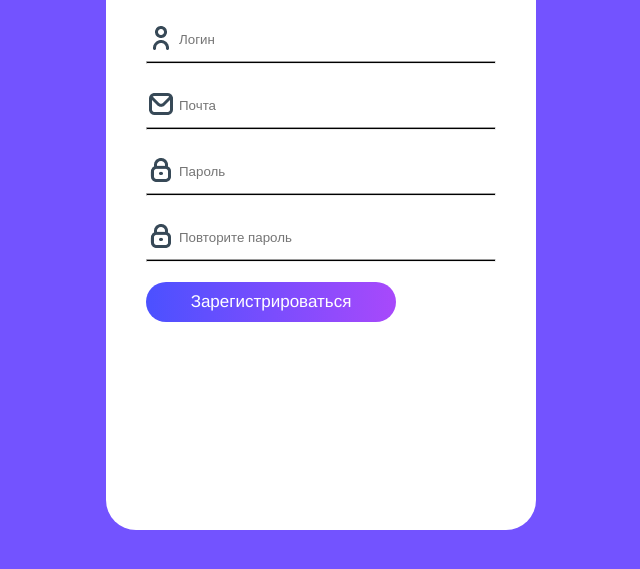
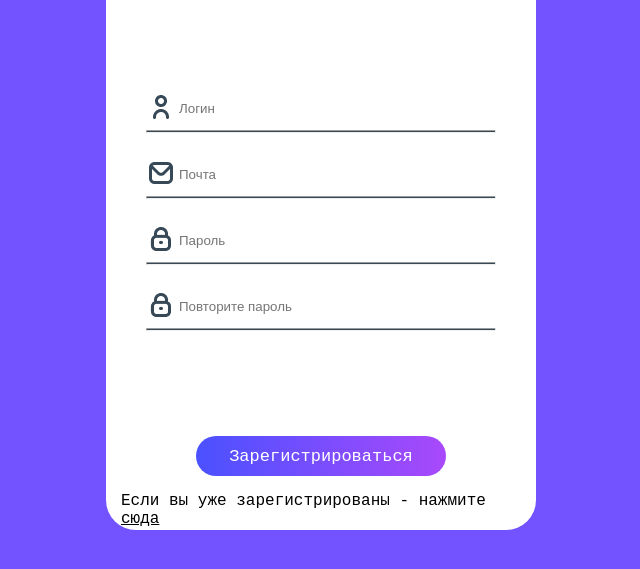
Before and after one commit to Habro-code/Log-in, a plain HTML site: page index.html in a window 1280 px wide. Shown: the part 113-682 px from the top of the page, without its empty margins (319-959 px from the left). Drawn offline with Linux system fonts and the light colour scheme.

Commit message:
Add files via upload

```diff
--- a/index.css
+++ b/index.css
@@ -20,13 +20,14 @@ h1 {
 .word_reg {
   text-align: center;
   margin-top: 0px;
+  margin-bottom: 90px;
 }
 
 hr {
   margin-top: 0px;
   margin-bottom: 20px;
   height: 1px;
-  background-color: black;
+  background-color: #374957;
   border-radius: 5px;
 }
 
@@ -37,6 +38,7 @@ input {
   border: none;
   background: transparent;
 }
+
 .button button {
   background: linear-gradient(90deg, #4b51ff, #a849fb);
   border: none;
@@ -45,7 +47,28 @@ input {
   width: 250px;
   border-radius: 20px;
   color: white;
-  font-family: "Franklin Gothic Medium", "Arial Narrow", Arial, sans-serif;
+  font-family: OCR A Std, monospace;
   font-size: 17px;
   cursor: pointer;
+  position: relative;
+  left: 50%;
+  transform: translate(-50%, 0);
+  margin-top: 85px;
 }
+.button a {
+  color: white;
+  text-decoration: none;
+}
+
+.if {
+  font-family: OCR A Std, monospace, "Lucida Sans Unicode", Geneva, Verdana,
+    sans-serif;
+  width: 400px;
+  cursor: pointer;
+  position: relative;
+  left: 50%;
+  transform: translate(-50%, 0);
+}
+.if a {
+  color: black;
+}
--- a/index.html
+++ b/index.html
@@ -41,7 +41,23 @@
         <hr />
       </div>
       <div class="button">
-        <button>Зарегистрироваться</button>
+        <button>
+          <a
+            target="_blank"
+            href="https://www.youtube.com/watch?v=dQw4w9WgXcQ&ab_channel=RickAstley"
+            >Зарегистрироваться</a
+          >
+        </button>
+      </div>
+      <div class="if">
+        <p>
+          Если вы уже зарегистрированы - нажмите
+          <a
+            target="_blank"
+            href="https://www.youtube.com/watch?v=QYkHGnYP6do&ab_channel=%D0%AD%D0%BD%D0%B6%D0%B5%D0%A1%D0%B0%D1%84%D0%B8%D0%BD%D0%B0"
+            >сюда</a
+          >
+        </p>
       </div>
     </div>
   </body>
```
